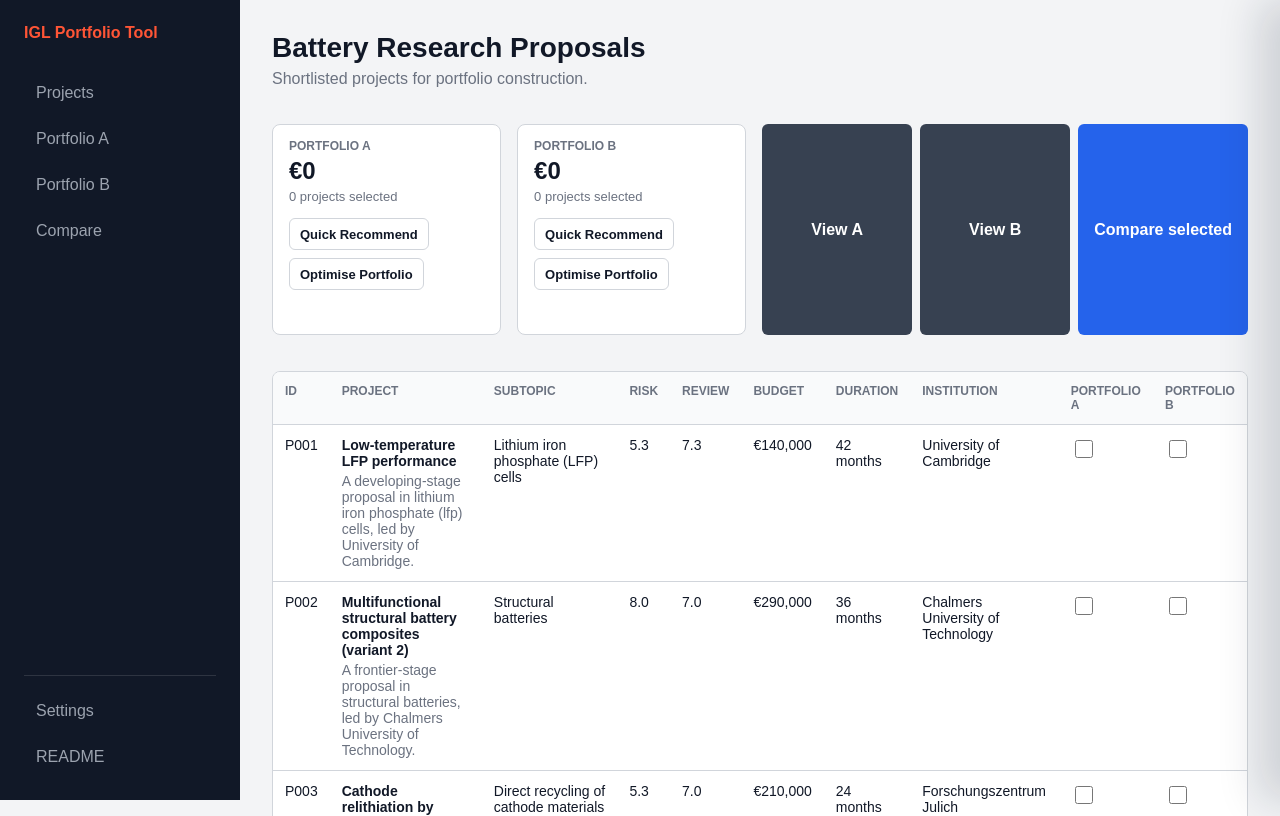
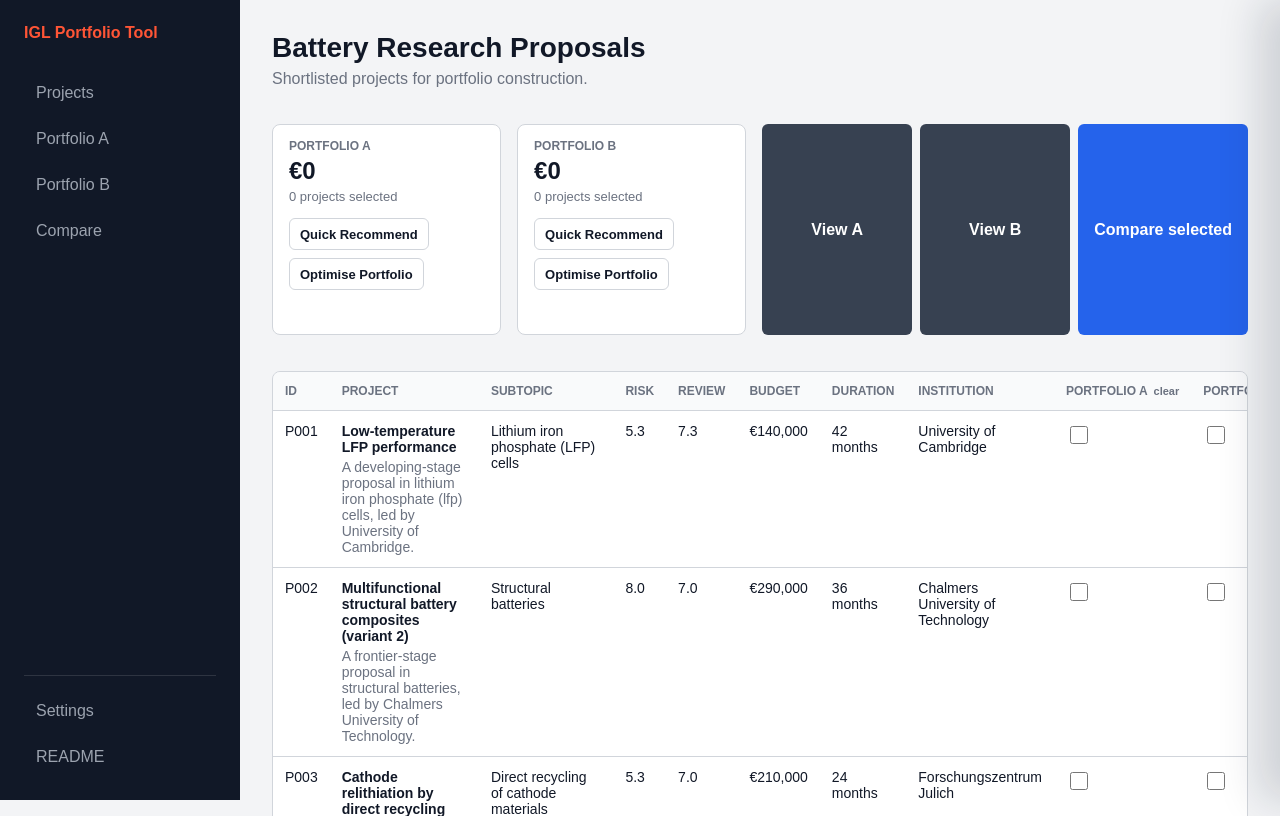
Before and after one commit to harjeetkalsi/igl-portfolio-decision-tool, a Flask app: page / in a window 1280 px wide. Shown: the top 816 px of the page. Run offline with Flask 3, Linux system fonts and the light colour scheme.

Commit message:
Add clear portfolio controls and the update readme

```diff
--- a/static/css/styles.css
+++ b/static/css/styles.css
@@ -750,3 +750,26 @@ body {
   padding-top: 16px;
   border-top: 1px solid rgba(255, 255, 255, 0.12);
 }
+
+.portfolio-header-action {
+  display: inline-flex;
+  gap: 6px;
+  align-items: baseline;
+  white-space: nowrap;
+}
+
+.clear-portfolio-button {
+  padding: 0;
+  border: 0;
+  background: transparent;
+  color: var(--muted);
+  font: inherit;
+  font-size: 11px;
+  font-weight: 700;
+  text-transform: lowercase;
+  cursor: pointer;
+}
+
+.clear-portfolio-button:hover {
+  color: #dc2626;
+}
--- a/static/js/app.js
+++ b/static/js/app.js
@@ -106,6 +106,27 @@ const setPortfolioSelection = (portfolio, projectIds) => {
     .forEach((checkbox) => {
       checkbox.checked = selectedIds.has(checkbox.dataset.projectId);
     });
+};
+
+const clearFitnessScore = (portfolio) => {
+  const scoreElement = document.querySelector(`#portfolio-${portfolio}-fitness`);
+
+  if (!scoreElement) {
+    return;
+  }
+
+  scoreElement.textContent = "";
+};
+
+const clearPortfolioSelection = (portfolio) => {
+  document
+    .querySelectorAll(`.portfolio-checkbox[data-portfolio="${portfolio}"]`)
+    .forEach((checkbox) => {
+      checkbox.checked = false;
+    });
+
+  clearFitnessScore(portfolio);
+  updateDashboard();
 };
 
 const updatePortfolioSummary = (portfolio) => {
@@ -365,6 +386,12 @@ document.querySelectorAll(".portfolio-checkbox").forEach((checkbox) => {
   checkbox.addEventListener("change", updateDashboard);
 });
 
+document.querySelectorAll("[data-clear-portfolio]").forEach((button) => {
+  button.addEventListener("click", () => {
+    clearPortfolioSelection(button.dataset.clearPortfolio);
+  });
+});
+
 document.querySelectorAll("[data-recommend-algorithm]").forEach((button) => {
   button.addEventListener("click", () => runRecommendation(button));
 });
--- a/templates/index.html
+++ b/templates/index.html
@@ -88,8 +88,30 @@
           <th>Budget</th>
           <th>Duration</th>
           <th>Institution</th>
-          <th>Portfolio A</th>
-          <th>Portfolio B</th>
+          <th>
+  <span class="portfolio-header-action">
+    Portfolio A
+    <button
+      class="clear-portfolio-button"
+      type="button"
+      data-clear-portfolio="a"
+    >
+      clear
+    </button>
+  </span>
+</th>
+<th>
+  <span class="portfolio-header-action">
+    Portfolio B
+    <button
+      class="clear-portfolio-button"
+      type="button"
+      data-clear-portfolio="b"
+    >
+      clear
+    </button>
+  </span>
+</th>
         </tr>
       </thead>
       <tbody>
```
Also changed, not shown: templates/readme.html (+34 -4 lines).
